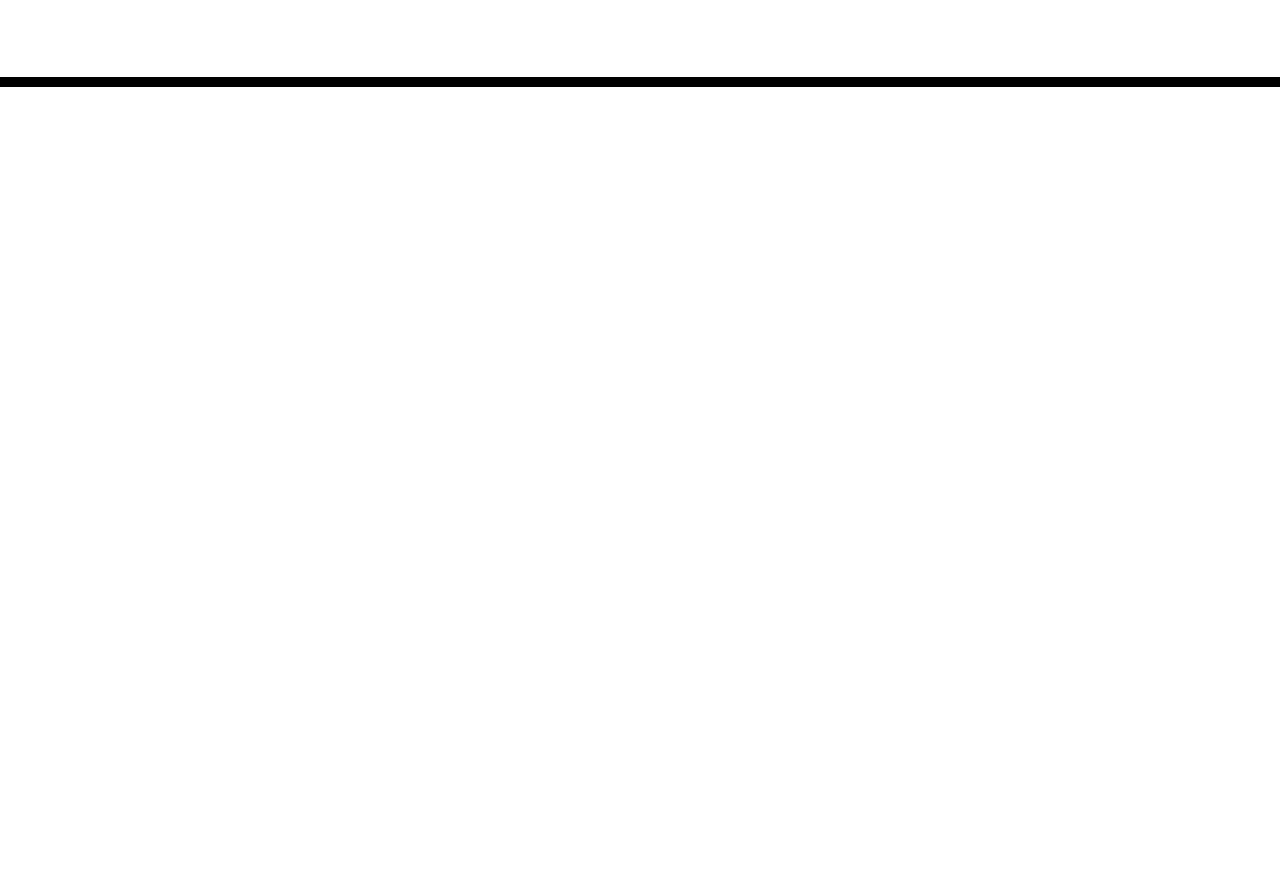
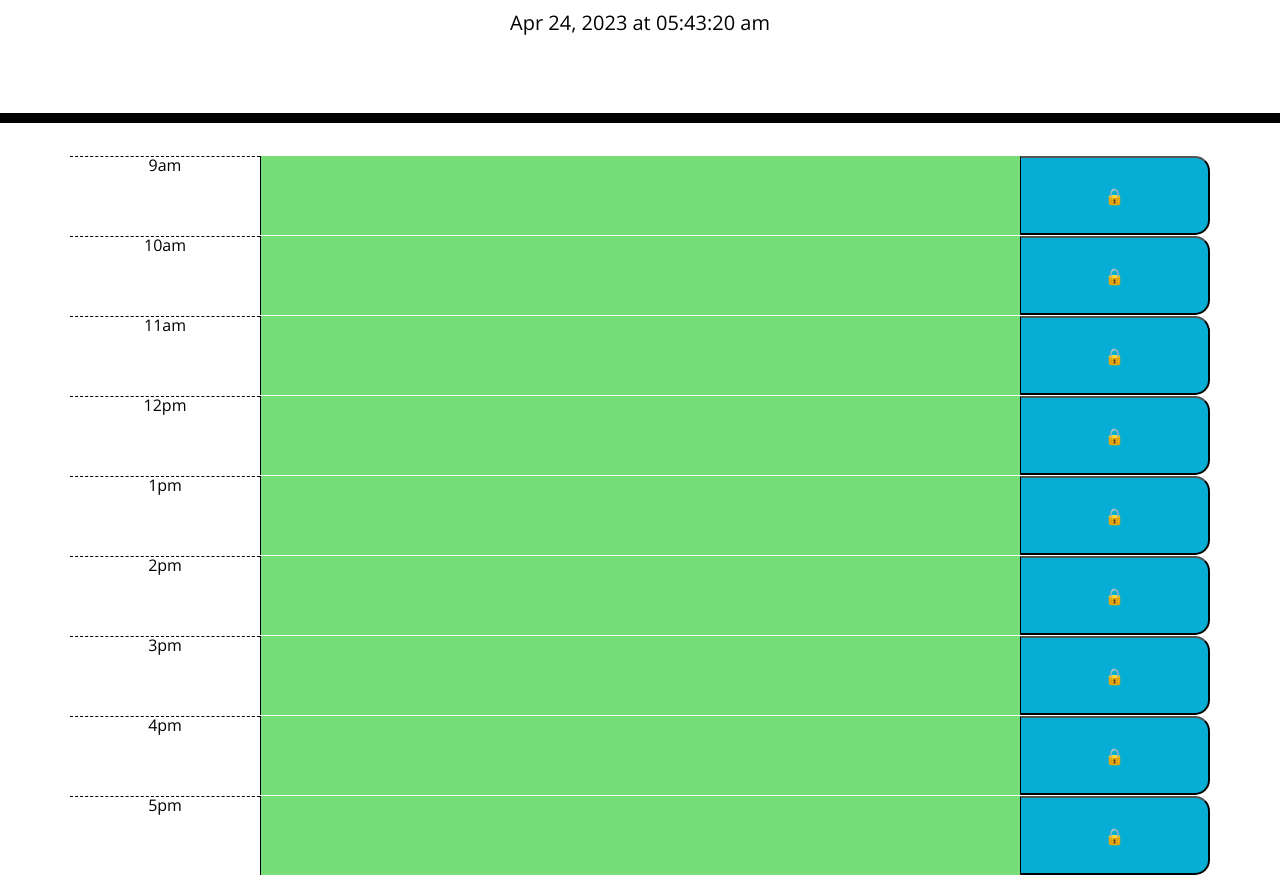
Before and after one commit to a-monroy99/my-planner, a plain HTML site: page index.html in a window 1280 px wide. Shown: the part 181-1056 px from the top of the page. Before the commit the page ends 800 px from the top, so only its background shows below. Drawn offline with nearby package versions, Linux system fonts and the light colour scheme.

Commit message:
Updated javascript and added assets folder

```diff
--- /dev/null
+++ b/assets/script.js
@@ -0,0 +1,68 @@
+var eventsData;
+var timeDisplayEl = $("#currentDay")
+
+function displayTime() {
+    var rightNow = moment().format('MMM DD, YYYY [at] hh:mm:ss a');
+    timeDisplayEl.text(rightNow);
+}
+
+function setHourColors() {
+    var now = dayjs();
+    for (var i = 9; i < 18; i++) {
+        $("#hour-" + i + " textarea").removeClass("future")
+        if (i < now.hour()) {
+             $("#hour-" + i + " textarea").addClass("past");
+        } else if (i == now.hour()) {
+             $("#hour-" + i + " textarea").addClass("present");
+        } else if (i > now.hour()) {
+            $("#hour-" + i + " textarea").addClass("future")
+        }
+    }
+}
+
+function loadStoredData() {
+    eventsData = JSON.parse(localStorage.getItem("calenderEvents"));
+    console.log(eventsData)
+    if (!eventsData) {
+        eventsData = {
+            hour9: "",
+            hour10: "",
+            hour11: "",
+            hour12: "",
+            hour13: "",
+            hour14: "",
+            hour15: "",
+            hour16: "",
+            hour17: "",
+        }
+    }
+    var schedulerEl = $("#scheduler");
+    var hourDataArr = Object.values(eventsData);
+    console.log(hourDataArr + " this works");
+    for (let i = 0; i < hourDataArr.length; i++) {
+        var timeBlockEl = schedulerEl.children().eq(i).children("textarea");
+        timeBlockEl.text(hourDataArr[i]);
+    }
+}
+
+
+function handleSaveClick(event) {
+    //grab data from HTML
+    var hourBlock = $(event.target).parent();
+    var value = hourBlock.children("textarea").val();
+    var hour = hourBlock.attr("id").split("-")[1];
+    eventsData["hour" + hour] = value;
+
+    // store in local storage
+    localStorage.setItem("calenderEvents", JSON.stringify(eventsData))
+}
+
+
+$(".saveBtn").on("click", handleSaveClick);
+
+$(function() {
+    loadStoredData();
+    setHourColors();
+});
+
+setInterval(displayTime, 1000);
--- a/index.html
+++ b/index.html
@@ -18,7 +18,13 @@
       href="https://fonts.googleapis.com/css?family=Open+Sans&display=swap"
       rel="stylesheet"
     />
-    <link rel="stylesheet" href="style.css" />
+      <!-- Link the DayJS library -->
+      <script
+      src="https://cdn.jsdelivr.net/npm/dayjs@1.11.3/dayjs.min.js"
+      integrity="sha256-iu/zLUB+QgISXBLCW/mcDi/rnf4m4uEDO0wauy76x7U="
+      crossorigin="anonymous"
+    ></script>
+    <link rel="stylesheet" href="assets/style.css" />
     <title>Work Day Scheduler</title>
   </head>
 
@@ -26,13 +32,59 @@
     <header class="jumbotron">
       <h1 class="display-3">Work Day Scheduler</h1>
       <p class="lead">A simple calendar app for scheduling your work day</p>
-      <p id="currentDay" class="lead"></p>
+      <p id="currentDay" class="lead"> </p>
     </header>
-    <div class="container">
+    <div class="container" id="scheduler">
       <!-- Timeblocks go here -->
+      <div id="hour-9" class="row time-block">
+        <div class="col-2 hour">9am</div>
+        <textarea class="col-8 future"></textarea>
+        <button class="col-2 saveBtn">🔒</button>
+      </div>
+      <div id="hour-10" class="row time-block">
+        <div class="col-2 hour">10am</div>
+        <textarea class="col-8"></textarea>
+        <button class="col-2 saveBtn">🔒</button>
+      </div>
+      <div id="hour-11" class="row time-block">
+        <div class="col-2 hour">11am</div>
+        <textarea class="col-8 future"></textarea>
+        <button class="col-2 saveBtn">🔒</button>
+      </div>
+      <div id="hour-12" class="row time-block">
+        <div class="col-2 hour">12pm</div>
+        <textarea class="col-8 future"></textarea>
+        <button class="col-2 saveBtn">🔒</button>
+      </div>
+      <div id="hour-13" class="row time-block">
+        <div class="col-2 hour">1pm</div>
+        <textarea class="col-8 future"></textarea>
+        <button class="col-2 saveBtn">🔒</button>
+      </div>
+      <div id="hour-14" class="row time-block">
+        <div class="col-2 hour">2pm</div>
+        <textarea class="col-8 future"></textarea>
+        <button class="col-2 saveBtn">🔒</button>
+      </div>
+      <div id="hour-15" class="row time-block">
+        <div class="col-2 hour">3pm</div>
+        <textarea class="col-8 future"></textarea>
+        <button class="col-2 saveBtn">🔒</button>
+      </div>
+      <div id="hour-16" class="row time-block">
+        <div class="col-2 hour">4pm</div>
+        <textarea class="col-8 future"></textarea>
+        <button class="col-2 saveBtn">🔒</button>
+      </div>
+      <div id="hour-17" class="row time-block">
+        <div class="col-2 hour">5pm</div>
+        <textarea class="col-8 future"></textarea>
+        <button class="col-2 saveBtn">🔒</button>
+      </div>
     </div>
 
-    <script src="https://cdnjs.cloudflare.com/ajax/libs/jquery/3.2.1/jquery.min.js"></script>
+    <script src="https://code.jquery.com/jquery-3.6.4.min.js" integrity="sha256-oP6HI9z1XaZNBrJURtCoUT5SUnxFr8s3BzRl+cbzUq8=" crossorigin="anonymous"></script>
     <script src="https://cdnjs.cloudflare.com/ajax/libs/moment.js/2.24.0/moment.min.js"></script>
+    <script src="assets/script.js"></script>
   </body>
 </html>
```
Also changed, not shown: assets/style.css (renamed from style.css), 1 other file.
